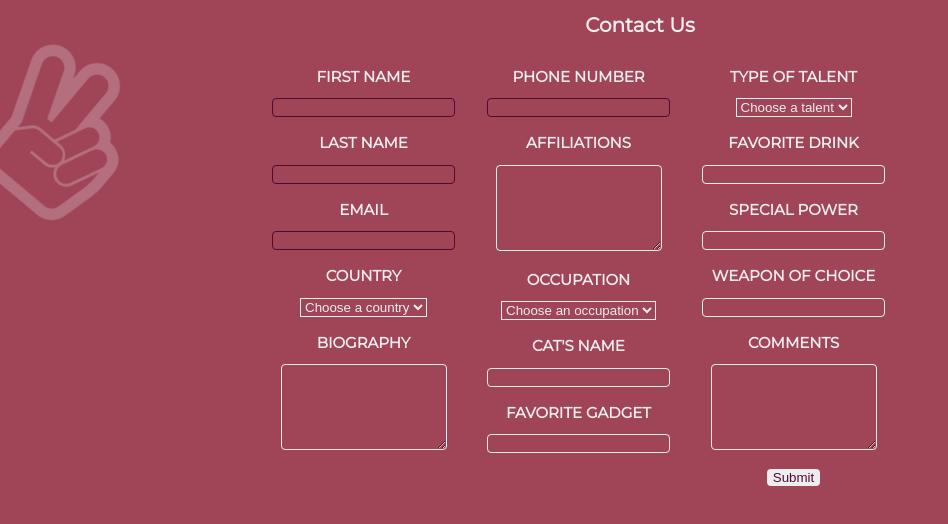
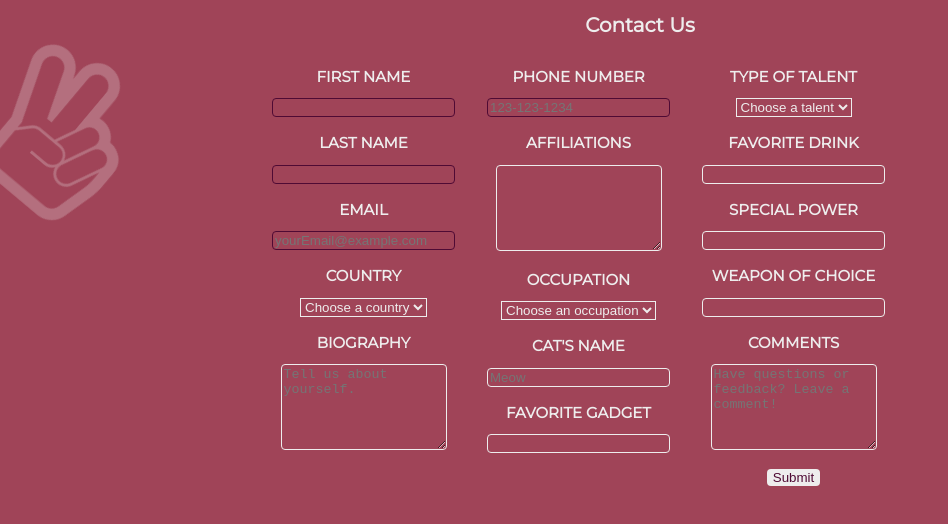
Before and after one commit to misterussell/formValidation, a plain HTML site: page index.html in a window 1280 px wide. Shown: the whole page, without its empty margins (0-948 px from the left). Drawn offline with Linux system fonts and the light colour scheme.

Commit message:
added placeholders and cleaned main js file

```diff
--- a/index.html
+++ b/index.html
@@ -26,7 +26,7 @@
         </li>
         <li>
           <h2>EMAIL</h2>
-          <input type="email" name="Email" value="" class="email" id="email" required>
+          <input type="email" name="Email" value="" class="email" id="email" placeholder="yourEmail@example.com" required>
         </li>
         <li>
           <h2>COUNTRY</h2>
@@ -41,17 +41,17 @@
         </li>
         <li>
           <h2>BIOGRAPHY</h2>
-          <textarea name="Bio" value="" class="bio extended" id="bio"></textarea>
+          <textarea name="Bio" value="" class="bio extended" id="bio" placeholder="Tell us about yourself."></textarea>
         </li>
       </div>
       <div class="column">
         <li>
           <h2>PHONE NUMBER</h2>
-          <input type="text" name="Phone Number" value="" class="phone" id="phone" required>
+          <input type="text" name="Phone Number" value="" class="phone" id="phone" placeholder="123-123-1234" required>
         </li>
         <li>
           <h2>AFFILIATIONS</h2>
-          <textarea name="Affiliations" value="" class="affiliations extended" id="class"></textarea>
+          <textarea name="Affiliations" value="" class="affiliations extended" placeholders="Let us know who you know!" id="class"></textarea>
         </li>
         <li>
           <h2>OCCUPATION</h2>
@@ -64,7 +64,7 @@
         </li>
         <li>
           <h2>CAT'S NAME</h2>
-          <input type="text" name="Cat's Name" value="" class="catName" id="catName" placeholder="">
+          <input type="text" name="Cat's Name" value="" class="catName" id="catName" placeholder="Meow">
         </li>
         <li>
           <h2>FAVORITE GADGET</h2>
@@ -95,7 +95,7 @@
         </li>
         <li>
           <h2>COMMENTS</h2>
-          <textarea name="Comments" value="" class="comments extended" id="comments" required></textarea>
+          <textarea name="Comments" value="" class="comments extended" id="comments" placeholder="Have questions or feedback? Leave a comment!" required></textarea>
         </li>
         <li>
           <button type="button" name="submit" class="submitButton">Submit</button>
--- a/main.js
+++ b/main.js
@@ -28,6 +28,6 @@ submitButton.addEventListener('click', function() {
     form.reset();
     console.log(completedForm);
   } else {
-    console.log('You have not finished submitting information. Please fill out the fields highlighted in green.');
+    alert('You have not finished submitting information. Please fill out the fields highlighted in green.');
   }
 });
```
